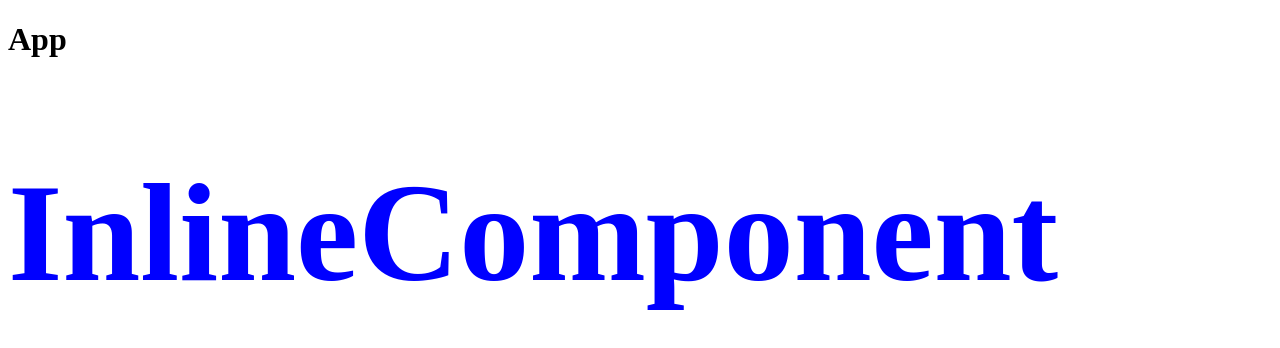
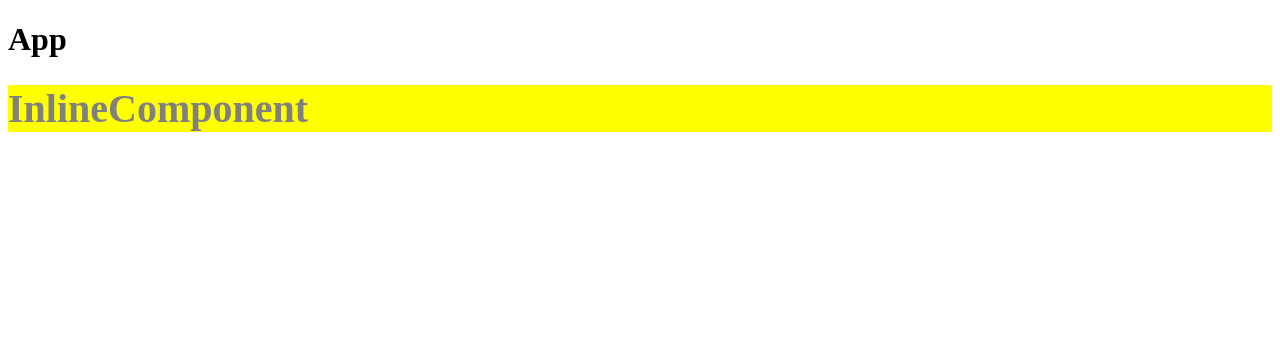
Before and after one commit to wewececetw/reactTodoApp, a React (Vite) app: page / in a window 1280 px wide. Shown: the top 348 px of the page. Built offline with nearby package versions, Linux system fonts and the light colour scheme.

Commit message:
feat: 使用 CSS 樣式表來設計元件

```diff
--- a/src/components/InlineComponent.jsx
+++ b/src/components/InlineComponent.jsx
@@ -1,8 +1,8 @@
-const header = { color: "blue", fontSize: "140px" };
+import "../css/style.css";
 export default function InlineComponent() {
   return (
     <div>
-      <h1 style={header}>InlineComponent</h1>
+      <h1 className="header">InlineComponent</h1>
     </div>
   );
 }
--- /dev/null
+++ b/src/css/style.css
@@ -0,0 +1,5 @@
+.header {
+  color: gray;
+  background-color: yellow;
+  font-size: 40px;
+}
```
